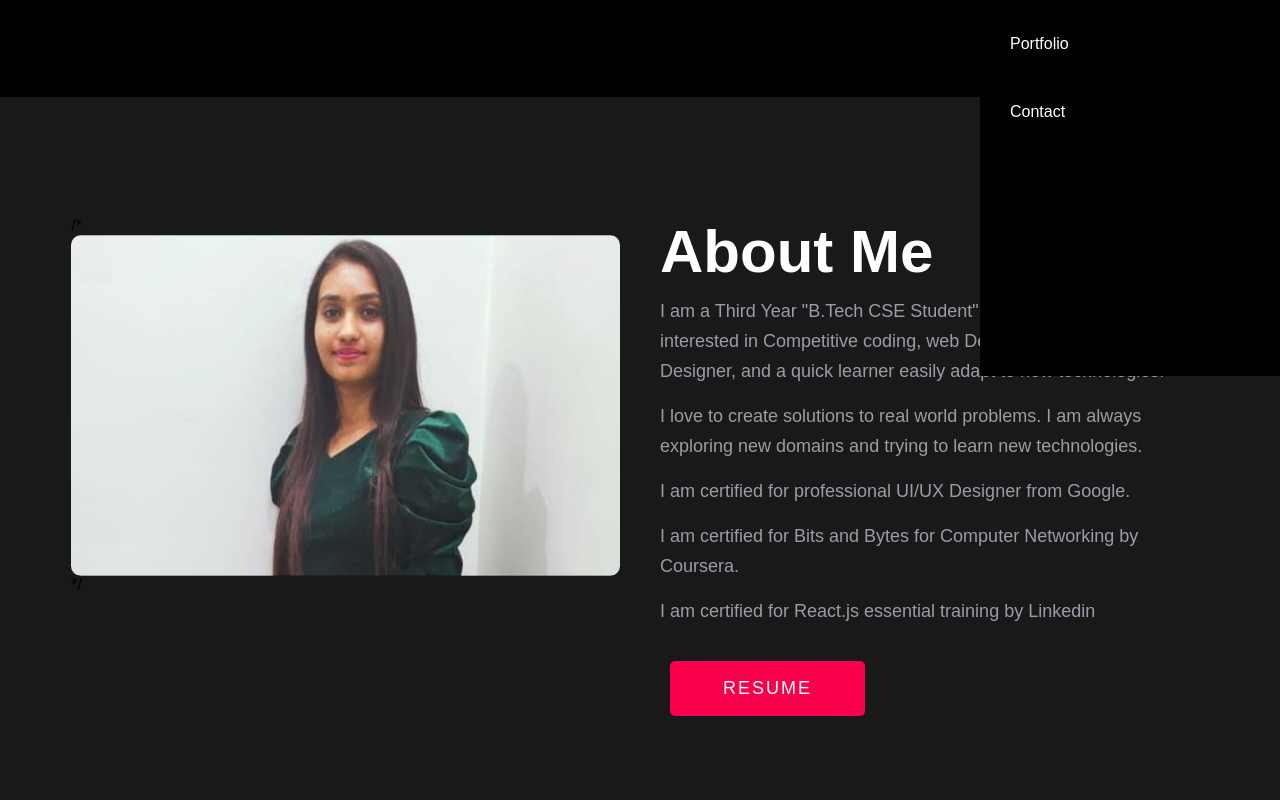
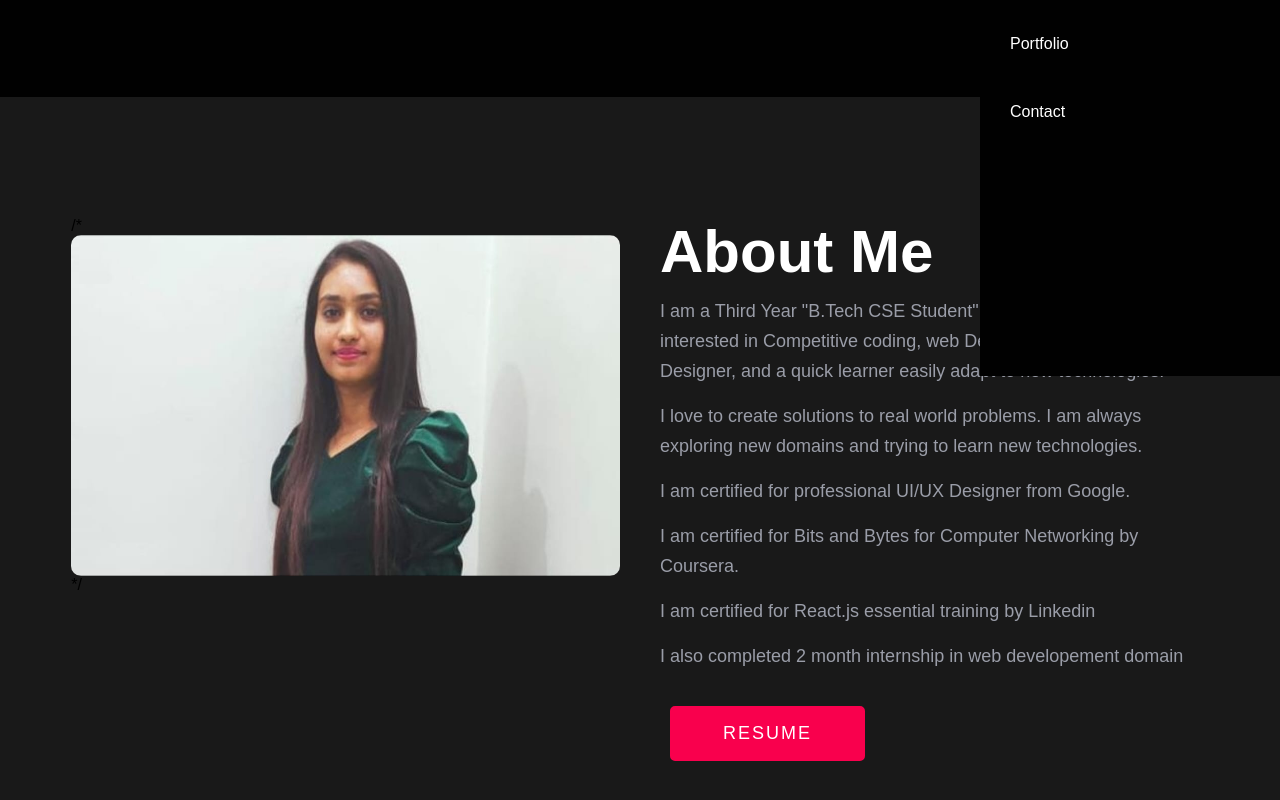
Before and after one commit to Urvashi102002/urvashi_portfolio, a React (Create React App) app: page / in a window 1280 px wide. Shown: the part 424-1224 px from the top of the page. Built offline with nearby package versions, Linux system fonts and the light colour scheme.

Commit message:
Update About.js

```diff
--- a/src/About.js
+++ b/src/About.js
@@ -19,7 +19,7 @@ function About() {
             <div className="about__meta">
               <p className="about__text p__color">
               I am a Third Year "B.Tech CSE Student" at VIT, BHOPAL.
-               I am interested in Competitive coding, web Development, UI/UX Designer, and a quick learner easily adapt to new technologies.
+               I interested in Competitive coding, web Development, UI/UX Designer, and a quick learner easily adapt to new technologies.
               </p>
               <p className="about__text p__color">
                 I love to create solutions to real world problems.
@@ -33,6 +33,8 @@ function About() {
                I am certified for Bits and Bytes for Computer Networking by Coursera. </p>
                <p className="about__text p__color">
                I am certified for React.js essential training by Linkedin </p>
+            <p className="about__text p__color">
+               I also completed 2 month internship in web developement domain </p>
 
 
 
```
